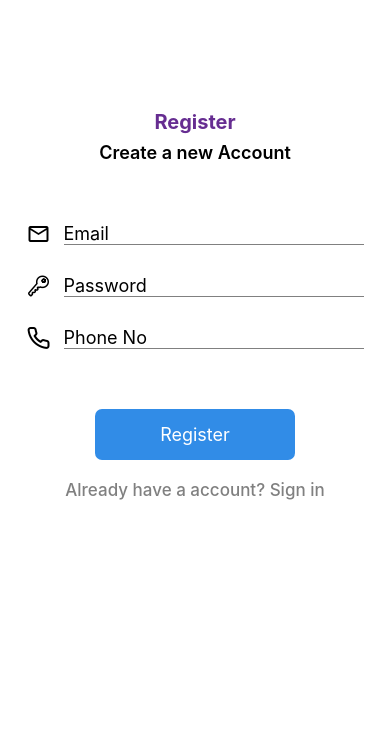
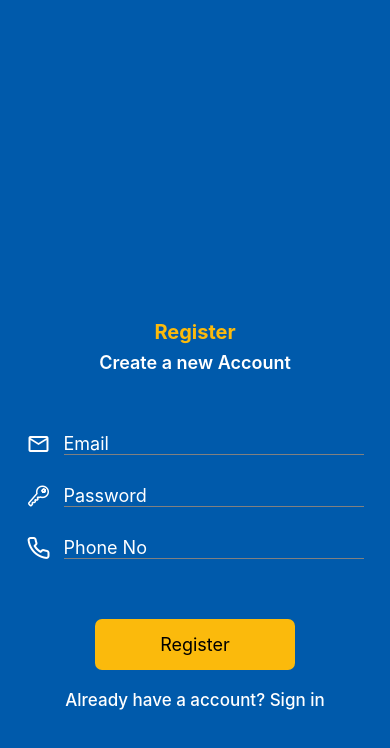
Before and after one commit to fikfikriii/unistuff, a React Native app: screen /Register in a window 390 px wide. Shown: the top 748 px of the page. Built offline with nearby package versions, Linux system fonts and the light colour scheme; no server answers.

Commit message:
add logo, fix sign in, register

```diff
--- a/screens/LoginScreen.js
+++ b/screens/LoginScreen.js
@@ -6,7 +6,8 @@ import {
     KeyboardAvoidingView,
     TextInput,
     Pressable,
-    ActivityIndicator
+    ActivityIndicator,
+    Image
   } from "react-native";
   import { Ionicons } from "@expo/vector-icons";
   import React, { useEffect, useState } from "react";
@@ -46,7 +47,7 @@ import {
       <SafeAreaView
         style={{
           flex: 1,
-          backgroundColor: "white",
+          backgroundColor: "#005AAB",
           alignItems: "center",
           padding: 10,
         }}
@@ -65,11 +66,15 @@ import {
               marginTop: 100,
             }}
           >
-            <Text style={{ fontSize: 20, color: "#662d91", fontWeight: "bold" }}>
+            <Image
+              source={require('unistuff/assets/logo.png')}
+              style={{ height:170, width:170}}
+            />
+            <Text style={{ fontSize: 30, color: "#FBBA0C", fontWeight: "bold", marginTop:40 }}>
               Sign In
             </Text>
 
-            <Text style={{ fontSize: 18, marginTop: 8, fontWeight: "600" }}>
+            <Text style={{ fontSize: 18, marginTop: 8, fontWeight: "600", color: "white" }}>
               Sign In to your account
             </Text>
           </View>
@@ -79,13 +84,13 @@ import {
               <MaterialCommunityIcons
                 name="email-outline"
                 size={24}
-                color="black"
+                color="white"
               />
               <TextInput
                 placeholder="Email"
                 value={email}
                 onChangeText={(text) => setEmail(text)}
-                placeholderTextColor="black"
+                placeholderTextColor="white"
                 style={{
                   fontSize: email ? 18 : 18,
                   borderBottomWidth: 1,
@@ -98,13 +103,13 @@ import {
             </View>
 
             <View style={{ flexDirection: "row", alignItems: "center" }}>
-              <Ionicons name="key-outline" size={24} color="black" />
+              <Ionicons name="key-outline" size={24} color="white" />
               <TextInput
                 value={password}
                 onChangeText={(text) => setPassword(text)}
                 secureTextEntry={true}
                 placeholder="Password"
-                placeholderTextColor="black"
+                placeholderTextColor="white"
                 style={{
                   fontSize: password ? 18 : 18,
                   borderBottomWidth: 1,
@@ -120,7 +125,7 @@ import {
             onPress={login}
               style={{
                 width: 200,
-                backgroundColor: "#318CE7",
+                backgroundColor: "#FBBA0C",
                 padding: 15,
                 borderRadius: 7,
                 marginTop: 50,
@@ -128,7 +133,7 @@ import {
                 marginRight: "auto",
               }}
             >
-              <Text style={{ fontSize: 18, textAlign: "center", color: "white" }}>
+              <Text style={{ fontSize: 18, textAlign: "center", color: "black" }}>
                 Login
               </Text>
             </Pressable>
@@ -138,7 +143,7 @@ import {
                 style={{
                   textAlign: "center",
                   fontSize: 17,
-                  color: "gray",
+                  color: "white",
                   fontWeight: "500",
                 }}
               >
--- a/screens/RegisterScreen.js
+++ b/screens/RegisterScreen.js
@@ -6,7 +6,8 @@ import {
     TextInput,
     SafeAreaView,
     KeyboardAvoidingView,
-    Alert
+    Alert,
+    Image
   } from "react-native";
   import { Feather } from '@expo/vector-icons';
   import { Ionicons } from "@expo/vector-icons";
@@ -52,7 +53,7 @@ import {
       <SafeAreaView
         style={{
           flex: 1,
-          backgroundColor: "white",
+          backgroundColor: "#005AAB",
           alignItems: "center",
           padding: 10,
         }}
@@ -65,11 +66,15 @@ import {
               marginTop: 100,
             }}
           >
-            <Text style={{ fontSize: 20, color: "#662d91", fontWeight: "bold" }}>
+            <Image
+              source={require('unistuff/assets/logo.png')}
+              style={{ height:170, width:170}}
+            />
+            <Text style={{ fontSize: 20, color: "#FBBA0C", marginTop:40, fontWeight: "bold" }}>
               Register
             </Text>
 
-            <Text style={{ fontSize: 18, marginTop: 8, fontWeight: "600" }}>
+            <Text style={{ color:"white", fontSize: 18, marginTop: 8, fontWeight: "600" }}>
               Create a new Account
             </Text>
           </View>
@@ -79,13 +84,13 @@ import {
               <MaterialCommunityIcons
                 name="email-outline"
                 size={24}
-                color="black"
+                color="white"
               />
               <TextInput
                 placeholder="Email"
                 value={email}
                 onChangeText={(text) => setEmail(text)}
-                placeholderTextColor="black"
+                placeholderTextColor="white"
                 style={{
                   fontSize: email ? 18 : 18,
                   borderBottomWidth: 1,
@@ -98,13 +103,13 @@ import {
             </View>
 
             <View style={{ flexDirection: "row", alignItems: "center" }}>
-              <Ionicons name="key-outline" size={24} color="black" />
+              <Ionicons name="key-outline" size={24} color="white" />
               <TextInput
                 value={password}
                 onChangeText={(text) => setPassword(text)}
                 secureTextEntry={true}
                 placeholder="Password"
-                placeholderTextColor="black"
+                placeholderTextColor="white"
                 style={{
                   fontSize: password ? 18 : 18,
                   borderBottomWidth: 1,
@@ -117,12 +122,12 @@ import {
             </View>
 
             <View style={{ flexDirection: "row", alignItems: "center" }}>
-            <Feather name="phone" size={24} color="black" />
+            <Feather name="phone" size={24} color="white" />
               <TextInput
                 value={phone}
                 onChangeText={(text) => setPhone(text)}
                 placeholder="Phone No"
-                placeholderTextColor="black"
+                placeholderTextColor="white"
                 style={{
                   fontSize: password ? 18 : 18,
                   borderBottomWidth: 1,
@@ -138,7 +143,7 @@ import {
             onPress={register}
               style={{
                 width: 200,
-                backgroundColor: "#318CE7",
+                backgroundColor: "#FBBA0C",
                 padding: 15,
                 borderRadius: 7,
                 marginTop: 50,
@@ -146,7 +151,7 @@ import {
                 marginRight: "auto",
               }}
             >
-              <Text style={{ fontSize: 18, textAlign: "center", color: "white" }}>
+              <Text style={{ fontSize: 18, textAlign: "center", color: "black" }}>
                 Register
               </Text>
             </Pressable>
@@ -156,7 +161,7 @@ import {
                 style={{
                   textAlign: "center",
                   fontSize: 17,
-                  color: "gray",
+                  color: "white",
                   fontWeight: "500",
                 }}
               >
```
Also changed, not shown: assets/logo.png (added).
